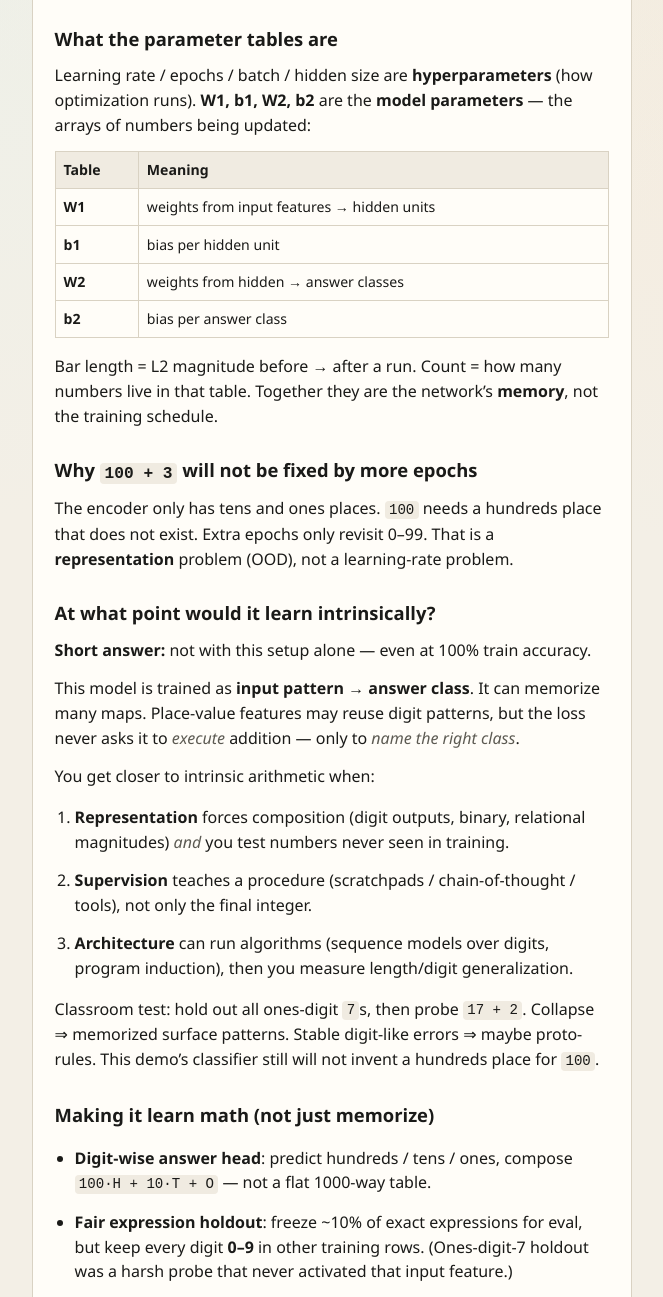
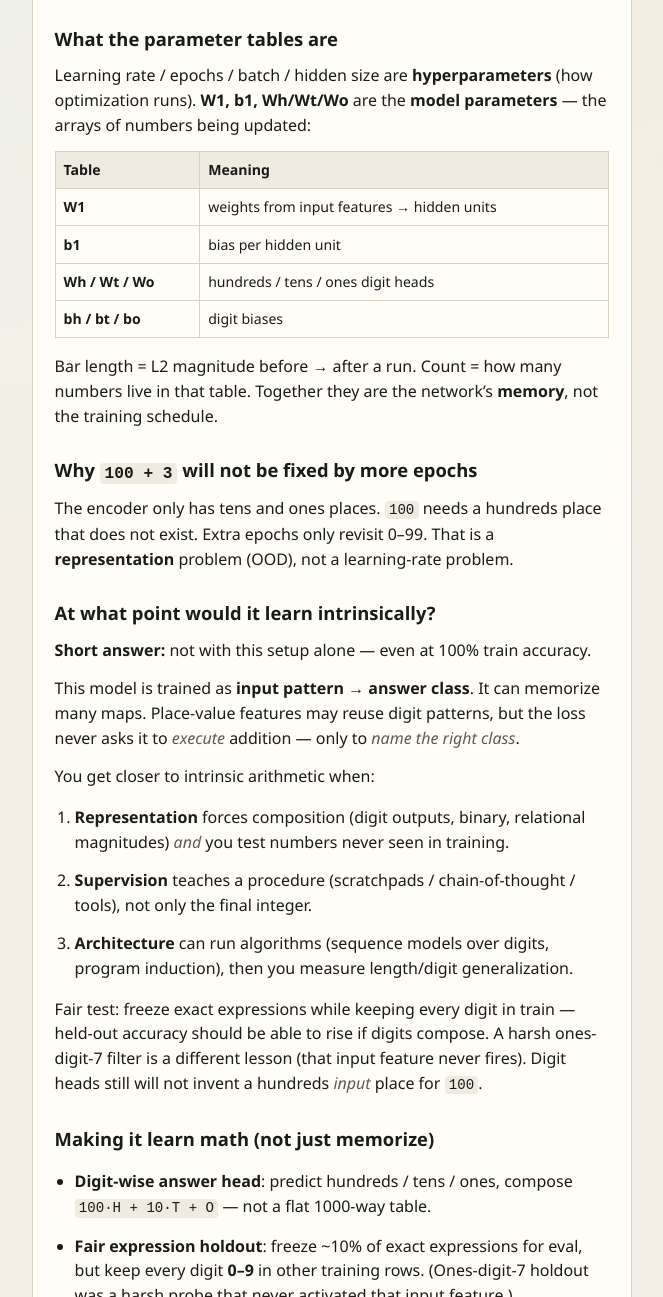
Before and after one commit to sofianhn/math-webgpu, a website: page public/training.html in a window 1280 px wide. Shown: the part 756-2053 px from the top of the page, without its empty margins (308-971 px from the left). Drawn offline with Linux system fonts and the light colour scheme.

Commit message:
docs: sync training.html for digit heads and fair holdout
Co-authored-by: Sofian Hnaide <sofianhn@users.noreply.github.com>

```diff
--- a/public/training.html
+++ b/public/training.html
@@ -47,7 +47,7 @@
         <h2>What the parameter tables are</h2>
         <p>
           Learning rate / epochs / batch / hidden size are <strong>hyperparameters</strong> (how
-          optimization runs). <strong>W1, b1, W2, b2</strong> are the <strong>model parameters</strong>
+          optimization runs). <strong>W1, b1, Wh/Wt/Wo</strong> are the <strong>model parameters</strong>
           — the arrays of numbers being updated:
         </p>
         <table>
@@ -57,8 +57,8 @@
           <tbody>
             <tr><td><strong>W1</strong></td><td>weights from input features → hidden units</td></tr>
             <tr><td><strong>b1</strong></td><td>bias per hidden unit</td></tr>
-            <tr><td><strong>W2</strong></td><td>weights from hidden → answer classes</td></tr>
-            <tr><td><strong>b2</strong></td><td>bias per answer class</td></tr>
+            <tr><td><strong>Wh / Wt / Wo</strong></td><td>hundreds / tens / ones digit heads</td></tr>
+            <tr><td><strong>bh / bt / bo</strong></td><td>digit biases</td></tr>
           </tbody>
         </table>
         <p>
@@ -89,9 +89,10 @@
           <li><strong>Architecture</strong> can run algorithms (sequence models over digits, program induction), then you measure length/digit generalization.</li>
         </ol>
         <p>
-          Classroom test: hold out all ones-digit <code>7</code>s, then probe <code>17 + 2</code>.
-          Collapse ⇒ memorized surface patterns. Stable digit-like errors ⇒ maybe proto-rules.
-          This demo’s classifier still will not invent a hundreds place for <code>100</code>.
+          Fair test: freeze exact expressions while keeping every digit in train — held-out
+          accuracy should be able to rise if digits compose. A harsh ones-digit-7 filter is a
+          different lesson (that input feature never fires). Digit heads still will not invent
+          a hundreds <em>input</em> place for <code>100</code>.
         </p>
 
         <h2>Making it learn math (not just memorize)</h2>
```
